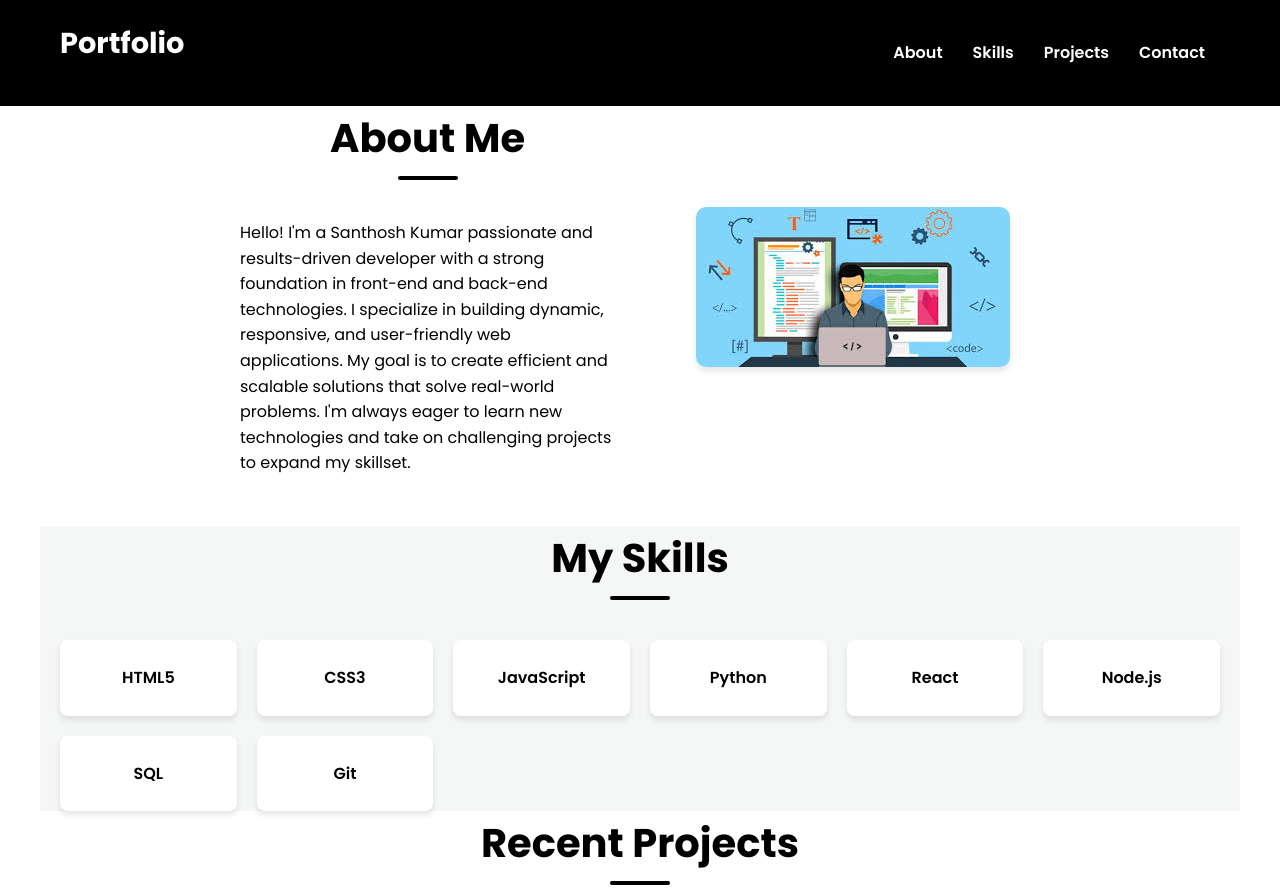
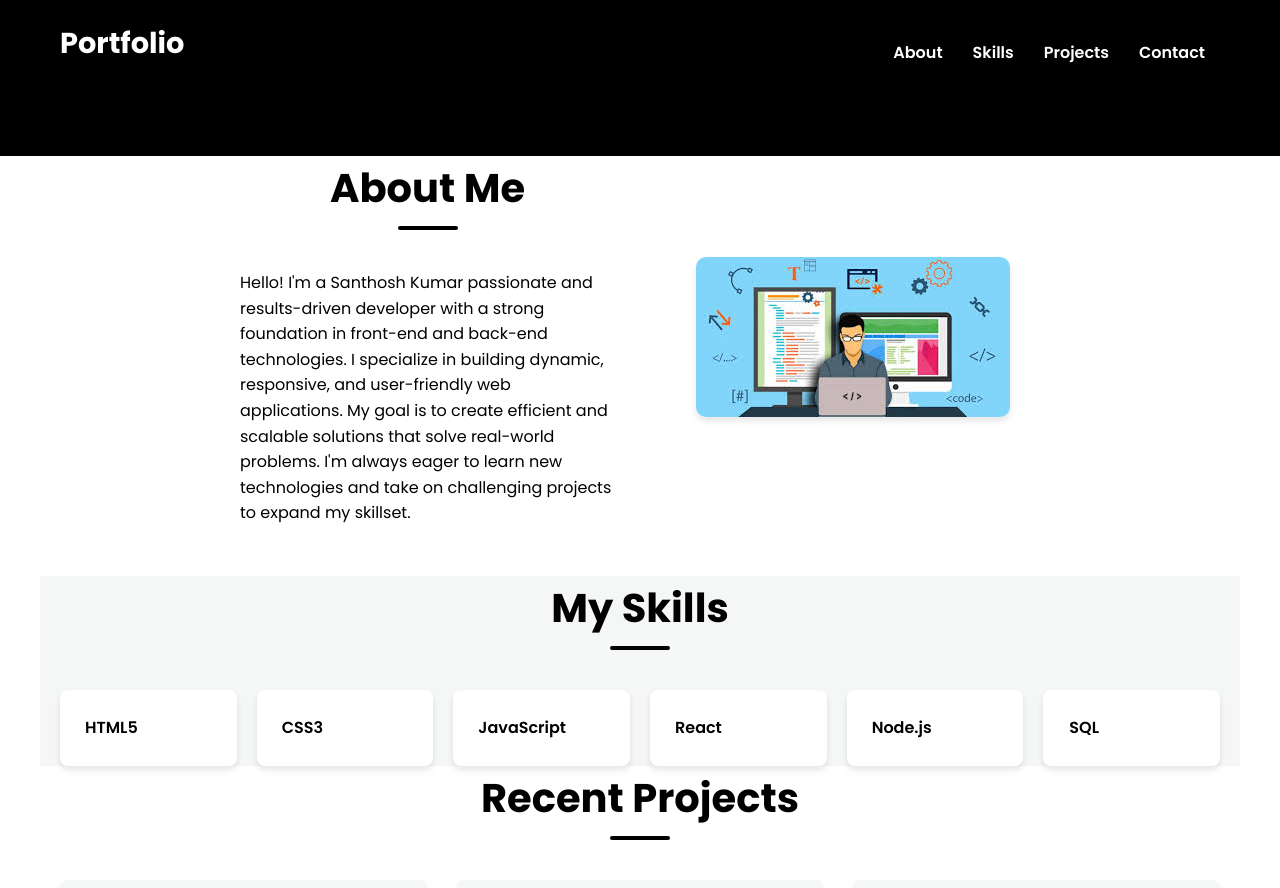
Before and after one commit to Santhoshkumarsandy77/potfolio-1, a plain HTML site: page index.html in a window 1280 px wide. Shown: the top 888 px of the page. Drawn offline with Linux system fonts and the light colour scheme.

Commit message:
Add files via upload

```diff
--- a/index.html
+++ b/index.html
@@ -39,11 +39,11 @@
             <div class="skill-card">HTML5</div>
             <div class="skill-card">CSS3</div>
             <div class="skill-card">JavaScript</div>
-            <div class="skill-card">Python</div>
+
             <div class="skill-card">React</div>
             <div class="skill-card">Node.js</div>
             <div class="skill-card">SQL</div>
-            <div class="skill-card">Git</div>
+
         </div>
     </section>
 
--- a/style.css
+++ b/style.css
@@ -62,9 +62,8 @@ section {
 
 header {
     background-color:#000000;
-    box-shadow:#ddd;
-    position:relative;
-    padding-bottom: -300px;
+    box-shadow:#ddd;;
+    padding-bottom: 50px;
 }
 
 header .container {
@@ -138,6 +137,8 @@ nav ul li a:hover {
 }
 
 .skill-card {
+    display: grid;
+    grid-template-columns: repeat(4, 1fr);
     background-color:#ffffff;
     text-align: center;
     padding: 25px;
```
